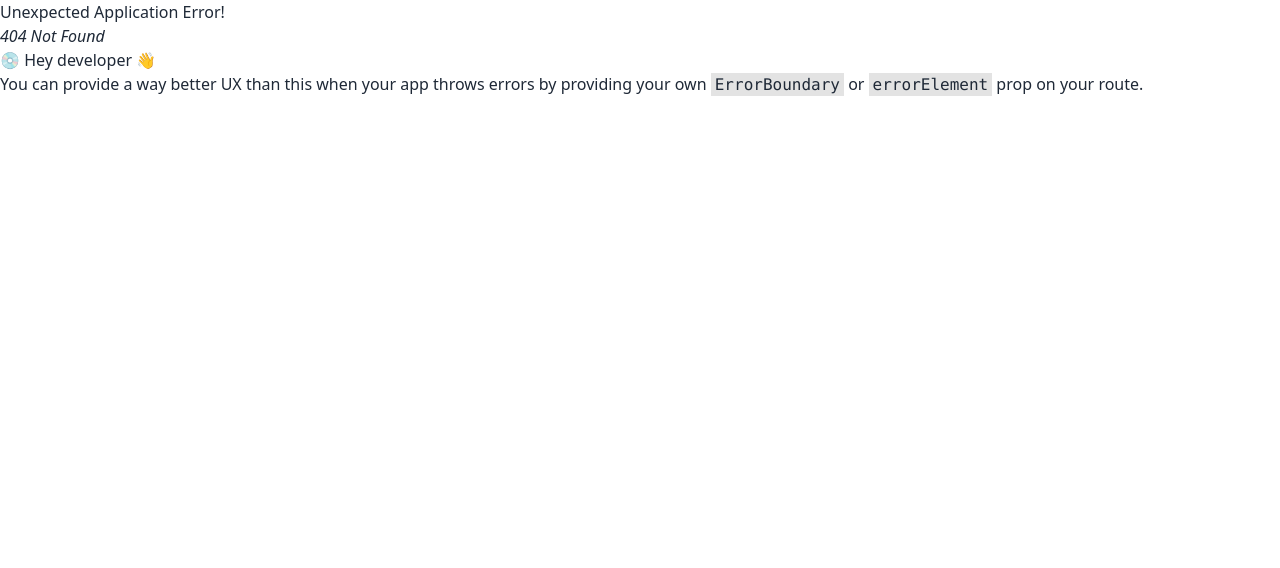
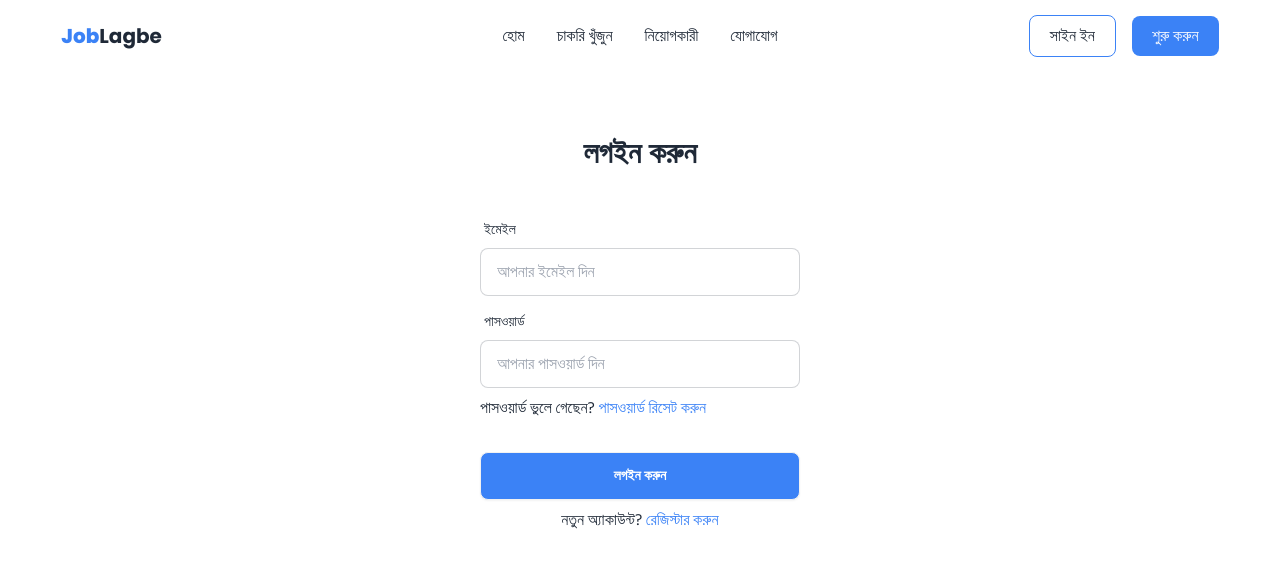
Before and after one commit to PrapooRozario/job-lagbe-client, a React (Vite) app: page /auth/login in a window 1280 px wide. Before the commit this address had no page. Shown: the top 568 px of the page. Built offline with nearby package versions, Linux system fonts and the light colour scheme.

Commit message:
Added Login and Register pages

```diff
--- a/src/components/Banner.jsx
+++ b/src/components/Banner.jsx
@@ -8,7 +8,7 @@ const Banner = () => {
         <h1 className="text-5xl text-center lg:text-left md:text-left font-bold leading-snug">
           নতুন চাকরি পাওয়ার <br /> সহজতম উপায়
         </h1>
-        <p className="mt-4 text-center lg:text-left md:text-left">
+        <p className="mt-4 text-center lg:text-left text-base opacity-80 md:text-left">
           এখানেই শুরু করুন আপনার নতুন চাকরি খোঁজার পথ। <br /> আমাদের সাইটে রয়েছে
           বিভিন্ন ধরণের চাকরি যা আপনার ক্যারিয়ারের জন্য সঠিক।
         </p>
@@ -16,12 +16,12 @@ const Banner = () => {
           src={line}
           className="w-40 hidden relative lg:bottom-[215px] md:bottom-[238px] sm:bottom-[238px] lg:block md:block left-[80px]"
           />
-          <div className="border bg-blue-100 border-blue-200 hidden lg:block py-4 px-5 w-fit rounded-t-3xl rounded-br-3xl relative bottom-[420px] left-[300px]">
+          <div className="border bg-blue-100 border-blue-200 hidden lg:block py-3 px-5 w-fit rounded-t-3xl rounded-br-3xl relative bottom-[420px] left-[300px]">
             <h1 className="font-medium">সেই হয়েছে!</h1>
           </div>
       </div>
       <div className="lg:w-1/2 md:lg mb-20">
-        <Lottie animationData={banner} loop={true} />;
+        <Lottie animationData={banner} loop={true} />
       </div>
     </div>
   );
--- a/src/components/Navbar.jsx
+++ b/src/components/Navbar.jsx
@@ -61,10 +61,10 @@ const Navbar = () => {
         </ul>
       </div>
       <div className="navbar-end gap-4">
-        <Link className="border-blue-500 font-medium border py-2 px-5 rounded-lg ">
+        <Link to='/auth/login' className="border-blue-500 font-medium border py-2 px-5 rounded-lg ">
           সাইন ইন
         </Link>
-        <Link className="bg-blue-500 text-white font-medium py-2 px-5 rounded-lg">
+        <Link to="/auth/register" className="bg-blue-500 text-white font-medium py-2 px-5 rounded-lg">
           শুরু করুন
         </Link>
       </div>
--- /dev/null
+++ b/src/pages/Login.jsx
@@ -0,0 +1,64 @@
+import { Link } from "react-router-dom";
+
+const Login = () => {
+    const handleLogin = (e) => {
+    e.preventDefault();
+    const email = e.target.email.value;
+    const password = e.target.password.value;
+
+  };
+  return (
+    <div className="hero mt-16">
+      <div className="card bg-base-100 w-full max-w-sm shrink-0">
+        <h1 className="text-3xl font-bold text-center mb-2">লগইন করুন</h1>
+        <form onSubmit={handleLogin} className="card-body">
+          <div className="form-control">
+            <label className="label">
+              <span className="label-text">ইমেইল</span>
+            </label>
+                      <input
+                          type="email"
+                          name="email"
+              placeholder="আপনার ইমেইল দিন"
+              className="input input-bordered"
+              required
+            />
+          </div>
+          <div className="form-control">
+            <label className="label">
+              <span className="label-text">পাসওয়ার্ড</span>
+            </label>
+            <input
+                          type="password"
+                          name="password"
+              placeholder="আপনার পাসওয়ার্ড দিন"
+              className="input input-bordered"
+              required
+            />
+            <label className="mt-2">
+              পাসওয়ার্ড ভুলে গেছেন? {''}
+              <Link
+                to="/auth/forgot-password"
+                href="/forgot-password"
+                className="text-blue-500 hover:underline"
+              >
+                পাসওয়ার্ড রিসেট করুন
+              </Link>
+            </label>
+          </div>
+          <div className="form-control mt-6">
+            <button className="btn bg-blue-500 text-white">লগইন করুন</button>
+          </div>
+          <p className="text-center">
+            নতুন অ্যাকাউন্ট?{" "}
+            <Link to="/auth/register" className="text-blue-500 hover:underline">
+              রেজিস্টার করুন
+            </Link>
+          </p>
+        </form>
+      </div>
+    </div>
+  );
+};
+
+export default Login;
--- /dev/null
+++ b/src/pages/Register.jsx
@@ -0,0 +1,57 @@
+import { Link } from "react-router-dom";
+
+const Register = () => {
+  const handleRegister = (e) => {
+    e.preventDefault();
+    const email = e.target.email.value;
+      const password = e.target.password.value;
+      console.log(email, password)
+  };
+  return (
+    <div className="hero mt-16">
+      <div className="card bg-base-100 w-full max-w-sm shrink-0">
+        <h1 className="text-3xl font-bold text-center mb-2">রেজিস্টার করুন</h1>
+        <form onSubmit={handleRegister} className="card-body">
+          <div className="form-control">
+            <label className="label">
+              <span className="label-text">ইমেইল</span>
+            </label>
+            <input
+              type="email"
+              name="email"
+              placeholder="আপনার ইমেইল দিন"
+              className="input input-bordered"
+              required
+            />
+          </div>
+          <div className="form-control">
+            <label className="label">
+              <span className="label-text">পাসওয়ার্ড</span>
+            </label>
+            <input
+              type="password"
+              name="password"
+              placeholder="আপনার পাসওয়ার্ড দিন"
+              className="input input-bordered"
+              required
+            />
+          </div>
+          <div className="form-control mt-6">
+            <button className="btn bg-blue-500 text-white">
+              {" "}
+              রেজিস্টার করুন
+            </button>
+          </div>
+          <p className="text-center">
+            ইতিমধ্যে অ্যাকাউন্ট আছে?{" "}
+            <Link to="/auth/login" className="text-blue-500 hover:underline">
+              লগইন করুন
+            </Link>
+          </p>
+        </form>
+      </div>
+    </div>
+  );
+};
+
+export default Register;
```
Also changed, not shown: src/routers/router.jsx (+10 -0 lines).
